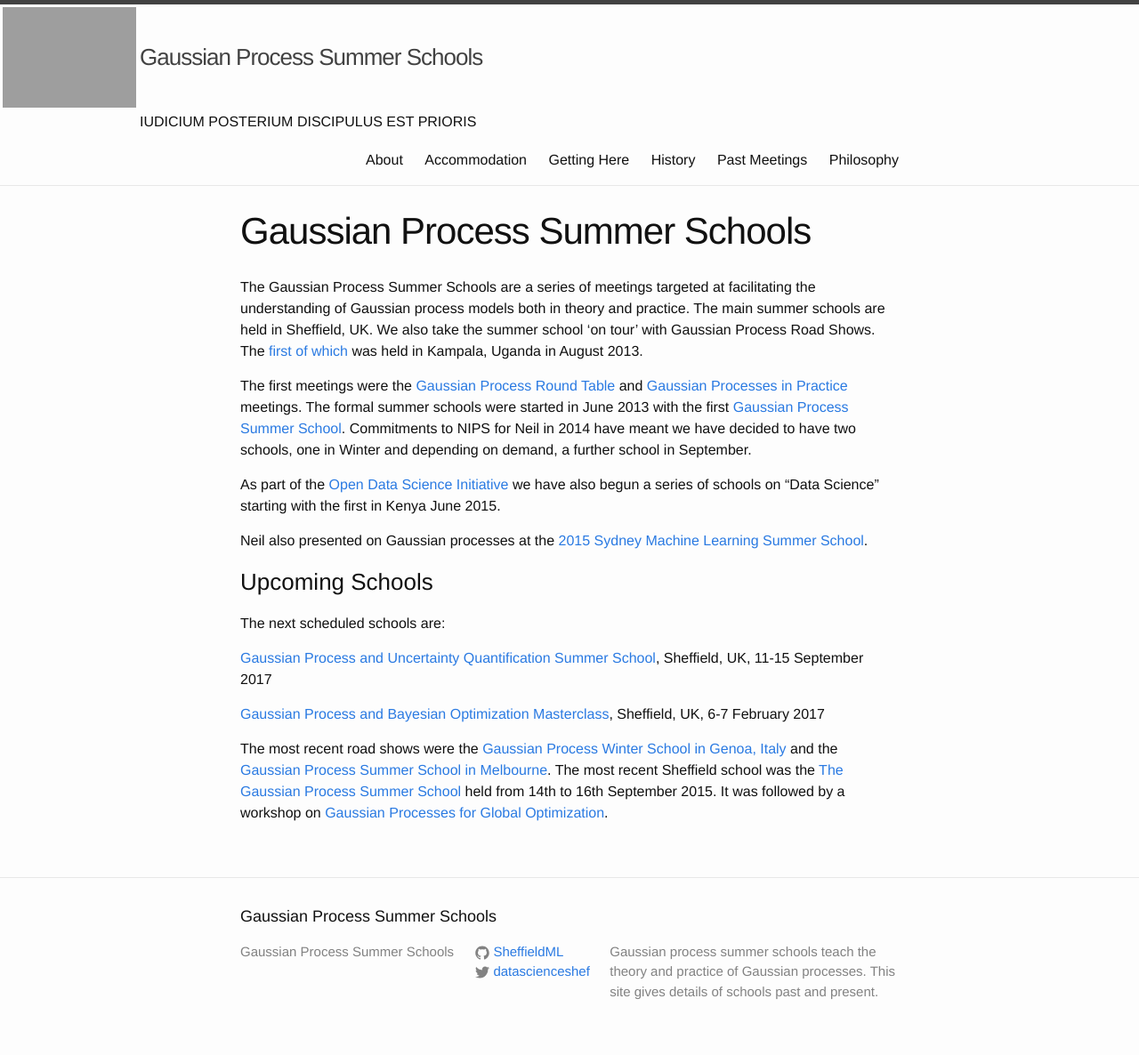
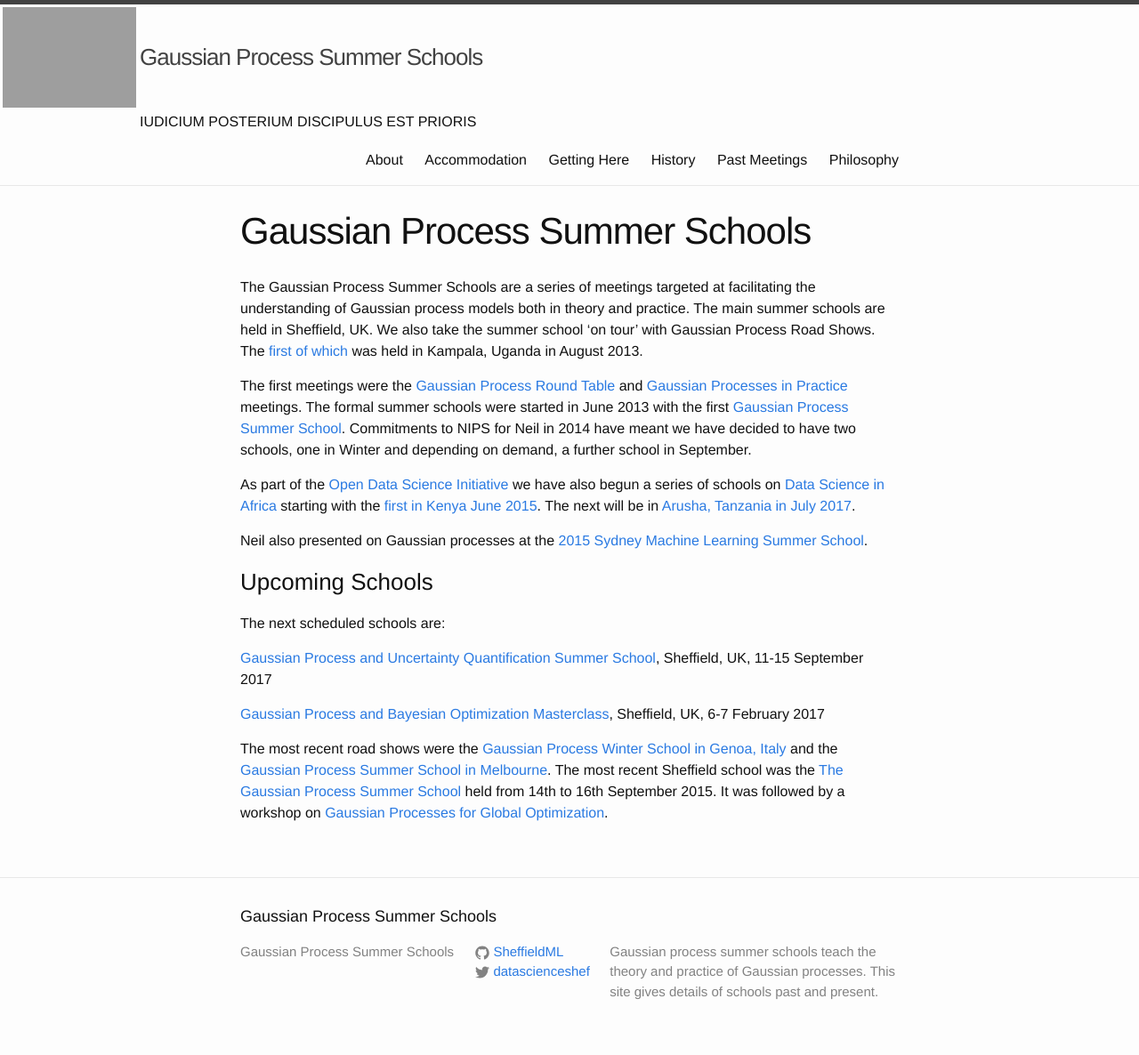
Before and after one commit to gpschool/gpschool.github.io, a Jekyll site: the page built from index.md, in a window 1280 px wide. Shown: the whole page at 89% size. Built offline with Jekyll 4.4.1, drawn with Linux system fonts in a browser that asks for light colours.

Commit message:
Update index.md

```diff
--- a/index.md
+++ b/index.md
@@ -20,7 +20,7 @@ on demand, a further school in September.
 
 As part of the [Open Data Science
 Initiative](http://ml.dcs.shef.ac.uk/odss/) we have also begun a series
-of schools on "Data Science" starting with the first in Kenya June 2015.
+of schools on [Data Science in Africa](http://www.datascienceafrica.org/) starting with the [first in Kenya June 2015](http://www.datascienceafrica.org/dsa2015/). The next will be in [Arusha, Tanzania in July 2017](http://www.datascienceafrica.org/dsa2017/).
 
 Neil also presented on Gaussian processes at the [2015 Sydney
 Machine Learning Summer
```
